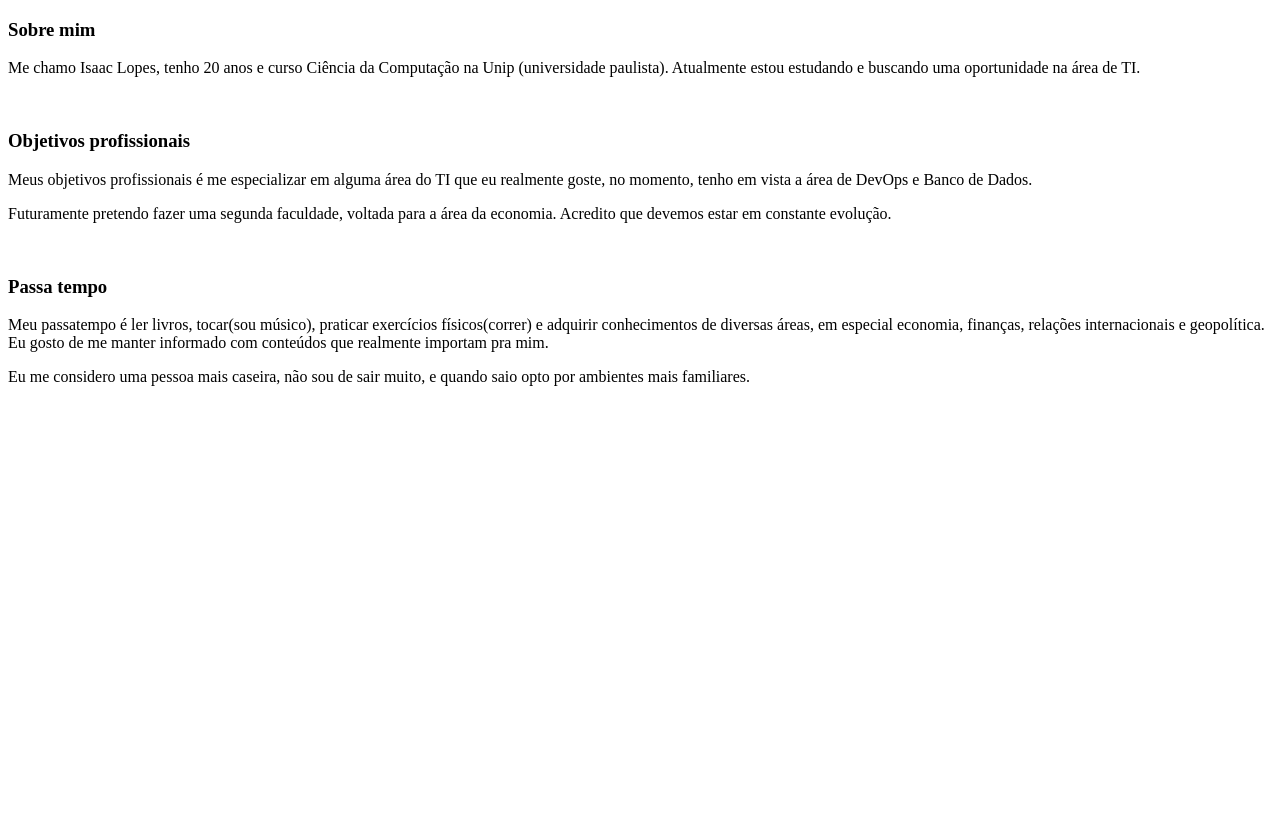
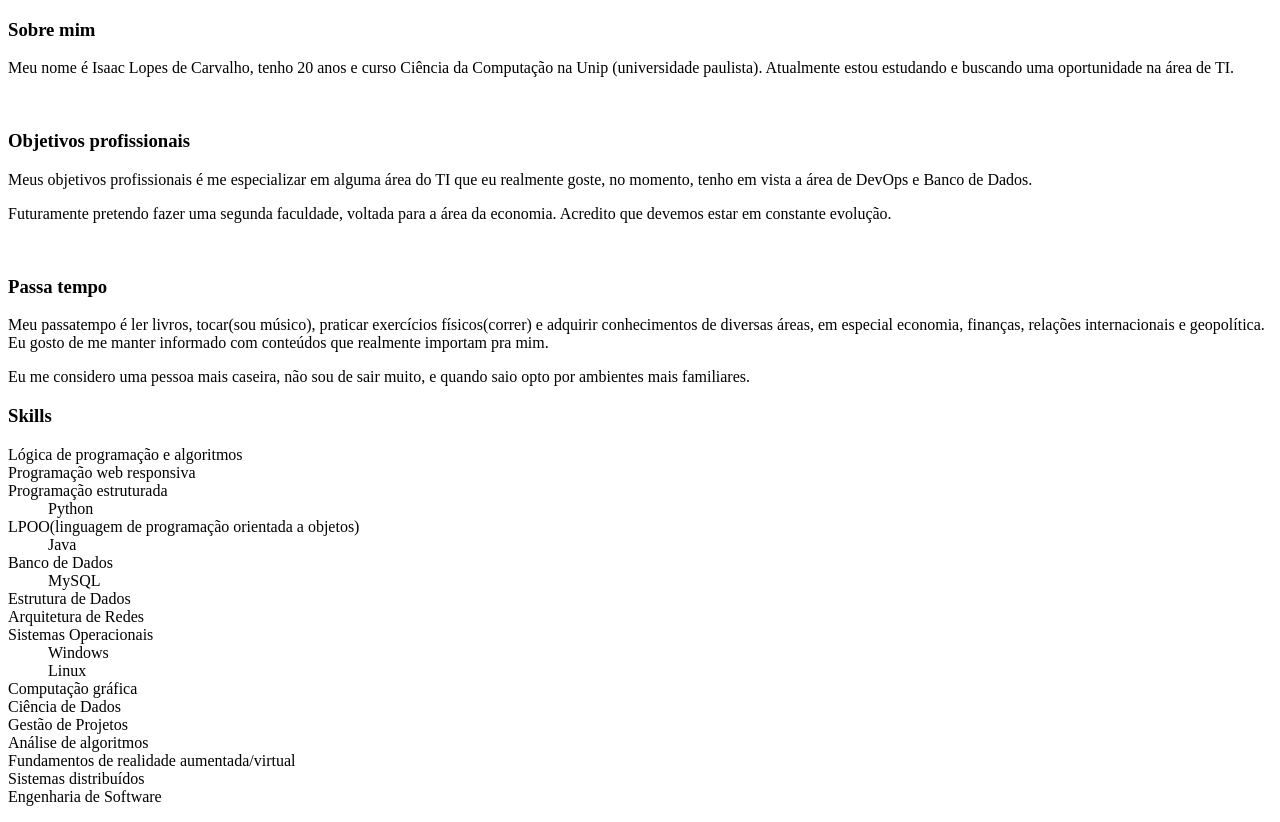
Before and after one commit to IsaacLps/Meu-curriculo, a plain HTML site: page index.html in a window 1280 px wide. Before the commit the page ends 800 px from the top, so only its background shows below. Drawn offline with Linux system fonts and the light colour scheme.

Commit message:
Update Skills

```diff
--- a/index.html
+++ b/index.html
@@ -7,12 +7,35 @@
 </head>
 <body>
     <h3>Sobre mim</h3>
-        <p>Me chamo Isaac Lopes, tenho 20 anos e curso Ciência da Computação na Unip (universidade paulista). Atualmente estou estudando e buscando uma oportunidade na área de TI.</p><br>
+        <p>Meu nome é Isaac Lopes de Carvalho, tenho 20 anos e curso Ciência da Computação na Unip (universidade paulista). Atualmente estou estudando e buscando uma oportunidade na área de TI.</p><br>
     <h3>Objetivos profissionais</h3>
         <p>Meus objetivos profissionais é me especializar em alguma área do TI que eu realmente goste, no momento, tenho em vista a área de DevOps e Banco de Dados.</p>
         <p>Futuramente pretendo fazer uma segunda faculdade, voltada para a área da economia. Acredito que devemos estar em constante evolução.</p><br>
     <h3>Passa tempo</h3>
         <p>Meu passatempo é ler livros, tocar(sou músico), praticar exercícios físicos(correr) e adquirir conhecimentos de diversas áreas, em especial economia, finanças, relações internacionais e geopolítica. Eu gosto de me manter informado com conteúdos que realmente importam pra mim.</p>
         <p>Eu me considero uma pessoa mais caseira, não sou de sair muito, e quando saio opto por ambientes mais familiares.</p>
+        <h3>Skills</h3>
+            <dl>
+                <dt>Lógica de programação e algoritmos</dt>
+                <dt>Programação web responsiva</dt>
+                <dt>Programação estruturada</dt>
+                    <dd>Python</dd>
+                <dt>LPOO(linguagem de programação orientada a objetos)</dt>
+                    <dd>Java</dd>
+                <dt>Banco de Dados</dt>
+                    <dd>MySQL</dd>
+                <dt>Estrutura de Dados</dt>
+                <dt>Arquitetura de Redes</dt>
+                <dt>Sistemas Operacionais</dt>
+                    <dd>Windows</dd>
+                    <dd>Linux</dd>
+                <dt>Computação gráfica</dt>
+                <dt>Ciência de Dados</dt>
+                <dt>Gestão de Projetos</dt>
+                <dt>Análise de algoritmos</dt>
+                <dt>Fundamentos de realidade aumentada/virtual</dt>
+                <dt>Sistemas distribuídos</dt>
+                <dt>Engenharia de Software</dt>
+            </dl>
 </body>
 </html>
```
